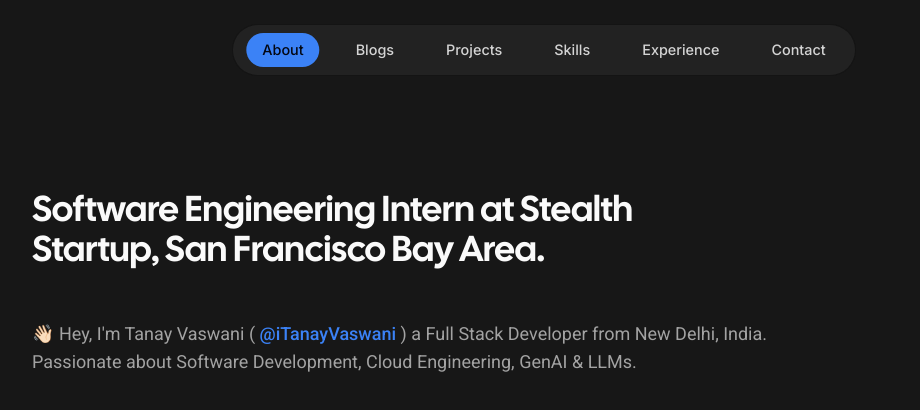
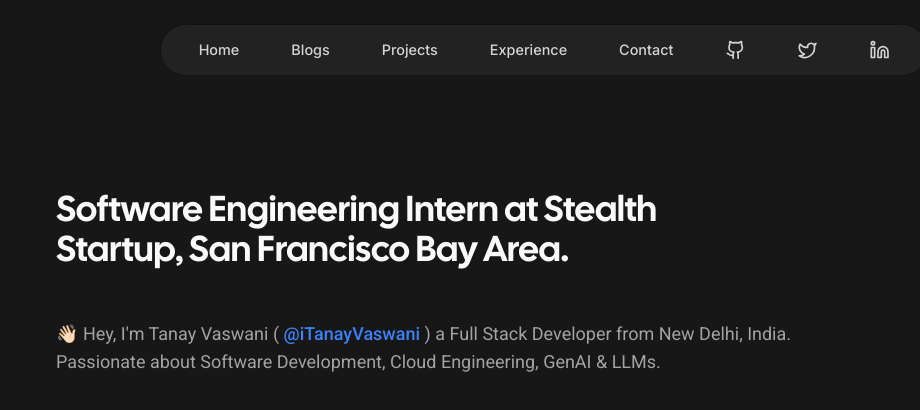
Before and after one commit to srijanbahal/Portfolio, a Next.js app: page / in a window 1280 px wide. Shown: the top 410 px of the page, without its empty margins (96-1016 px from the left). Built offline with nearby package versions, Linux system fonts and the light colour scheme.

Commit message:
feat: social links

```diff
--- a/components/hero/hero-section.tsx
+++ b/components/hero/hero-section.tsx
@@ -13,7 +13,7 @@ const poppins = Roboto({
 
 const HeroSection = () => {
   return (
-    <div className="flex flex-col mx-4 md:max-w-screen-lg md:mx-auto">
+    <div className="flex flex-col px-6 md:max-w-screen-lg md:mx-auto">
       <h1
         className={cn(
           "text-2xl md:text-4xl font-semibold md:max-w-screen-sm mb-6 md:mb-12",
--- a/components/navbar/nav-items.ts
+++ /dev/null
@@ -1,26 +0,0 @@
-export const navItems = [
-  {
-    name: "About",
-    hash: "/",
-  },
-  {
-    name: "Blogs",
-    hash: "#blogs",
-  },
-  {
-    name: "Projects",
-    hash: "#projects",
-  },
-  {
-    name: "Skills",
-    hash: "#skills",
-  },
-  {
-    name: "Experience",
-    hash: "#experience",
-  },
-  {
-    name: "Contact",
-    hash: "#contact",
-  },
-] as const;
--- /dev/null
+++ b/components/navbar/nav-items.tsx
@@ -0,0 +1,44 @@
+import { GithubIcon, LinkedinIcon, Twitter } from "lucide-react";
+
+export const navItems = [
+  {
+    name: "Home",
+    hash: "/",
+    target: "",
+  },
+  {
+    name: "Blogs",
+    hash: "#blogs",
+    target: "",
+  },
+  {
+    name: "Projects",
+    hash: "#projects",
+    target: "",
+  },
+  {
+    name: "Experience",
+    hash: "#experience",
+    target: "",
+  },
+  {
+    name: "Contact",
+    hash: "#contact",
+    target: "",
+  },
+  {
+    name: <GithubIcon className="h-5 w-5" />,
+    hash: "https://github.com/tanayvaswani",
+    target: "_blank",
+  },
+  {
+    name: <Twitter className="h-5 w-5" />,
+    hash: "https://twitter.com/iTanayVaswani",
+    target: "_blank",
+  },
+  {
+    name: <LinkedinIcon className="h-5 w-5" />,
+    hash: "https://linkedin.com/in/tanayvaswani",
+    target: "_blank",
+  },
+] as const;
--- a/components/navbar/navbar.tsx
+++ b/components/navbar/navbar.tsx
@@ -11,7 +11,7 @@ export default function Navbar() {
 
   return (
     <header className="z-[999] relative">
-      <motion.div className="fixed top-0 left-1/2 -translate-x-1/2 h-[4.5rem] w-full rounded-none border border-black border-opacity-40 bg-neutral-800 bg-opacity-80 backdrop-blur-[0.5rem] sm:top-6 sm:h-[3.25rem] sm:w-[39rem] sm:rounded-full"></motion.div>
+      <motion.div className="fixed top-0 left-1/2 -translate-x-1/2 h-[4.5rem] w-full rounded-none border border-black border-opacity-40 bg-neutral-800 bg-opacity-80 backdrop-blur-[0.5rem] sm:top-6 sm:h-[3.25rem] sm:w-[48rem] sm:rounded-full"></motion.div>
 
       <nav className="flex fixed top-[0.15rem] left-1/2 h-12 -translate-x-1/2 py-2 sm:top-[1.7rem] sm:h-[initial] sm:py-0">
         <ul className="flex w-[22rem] flex-wrap items-center justify-center gap-y-1 text-[0.9rem] font-medium text-neutral-300 sm:w-[initial] sm:flex-nowrap sm:gap-5">
@@ -22,13 +22,13 @@ export default function Navbar() {
             >
               <Link
                 className={cn(
-                  "flex w-full items-center justify-center px-4 py-3 hover:z-10 hover:text-blue-200 transition",
-                  {
-                    "text-gray-950": activeSection === link.name,
-                  }
+                  "flex w-full items-center justify-center px-4 py-3 hover:z-10 hover:text-blue-500 transition",
+                  { "hover:text-neutral-300": activeSection === link.name },
+                  { "text-gray-950": activeSection === link.name }
                 )}
                 href={link.hash}
                 onClick={() => setActiveSection(link.name)}
+                target={link.target}
               >
                 {link.name === activeSection && (
                   <motion.span
```
